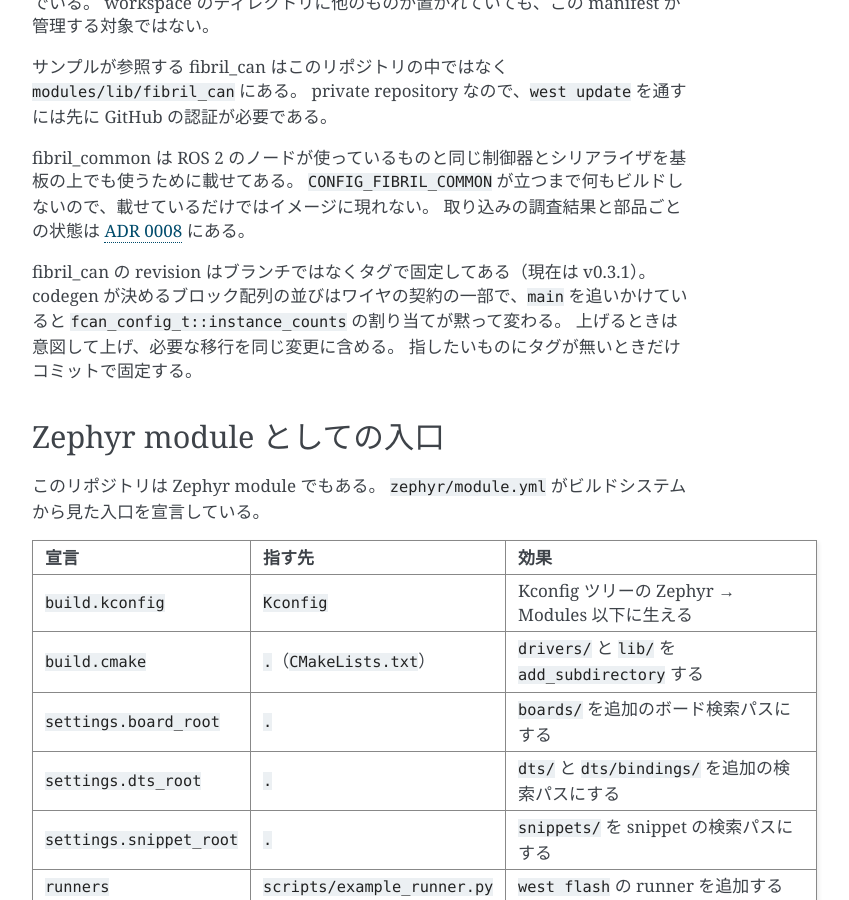
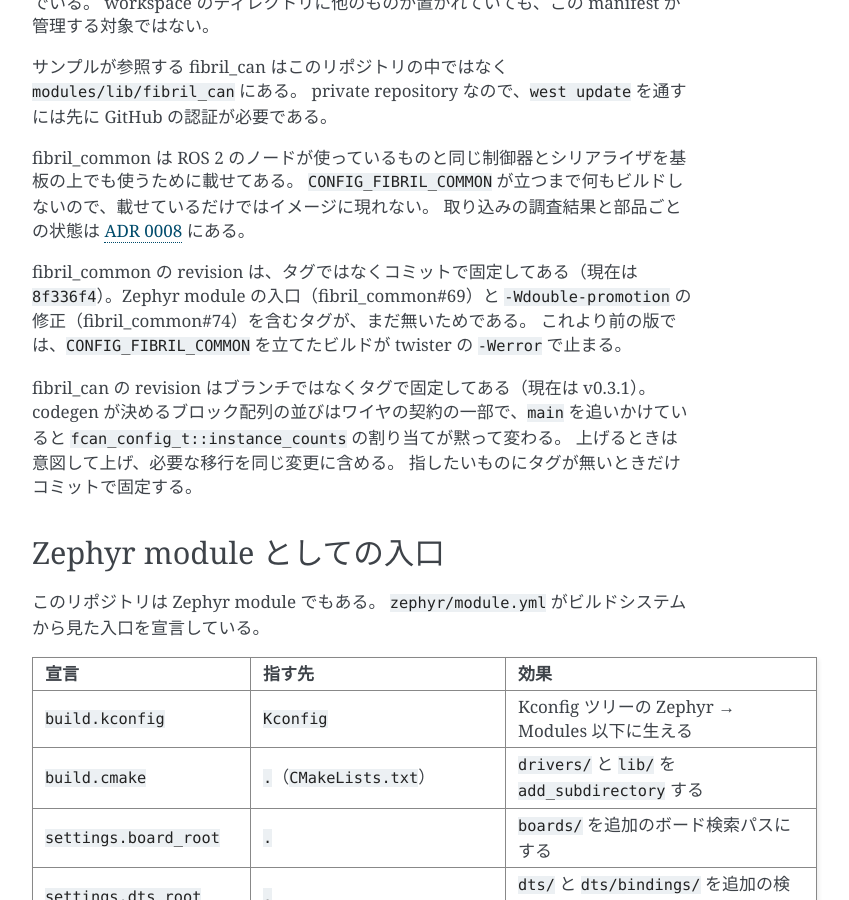
Before and after one commit to ForteFibre/fibril_zephyr, a Sphinx documentation site: the page built from doc/overview.md, in a window 1280 px wide and 900 px high, scrolled down 768 px. Shown: the whole window, without its empty margins (388-1237 px from the left). Built offline with Sphinx 7.4.7, drawn with Linux system fonts in a browser that asks for light colours.

Commit message:
chore(west): fibril_common を #74 の merge に上げる
#74 で -Wdouble-promotion を直した。これより前の版では、CONFIG_FIBRIL_COMMON を
立てる lib/motor_control のテストが twister の -Werror で止まる。

Co-Authored-By: Claude Opus 5.5 (1M context) <noreply@anthropic.com>

```diff
--- a/doc/overview.md
+++ b/doc/overview.md
@@ -35,6 +35,9 @@ private repository なので、`west update` を通すには先に GitHub の認
 fibril_common は ROS 2 のノードが使っているものと同じ制御器とシリアライザを基板の上でも使うために載せてある。
 `CONFIG_FIBRIL_COMMON` が立つまで何もビルドしないので、載せているだけではイメージに現れない。
 取り込みの調査結果と部品ごとの状態は [ADR 0008](adr/0008-fibril-common-integration.md) にある。
+
+fibril_common の revision は、タグではなくコミットで固定してある（現在は `8f336f4`）。Zephyr module の入口（fibril_common#69）と `-Wdouble-promotion` の修正（fibril_common#74）を含むタグが、まだ無いためである。
+これより前の版では、`CONFIG_FIBRIL_COMMON` を立てたビルドが twister の `-Werror` で止まる。
 
 fibril_can の revision はブランチではなくタグで固定してある（現在は v0.3.1）。
 codegen が決めるブロック配列の並びはワイヤの契約の一部で、`main` を追いかけていると `fcan_config_t::instance_counts` の割り当てが黙って変わる。
--- a/west.yml
+++ b/west.yml
@@ -42,6 +42,9 @@ manifest:
       #
       # タグではなくコミットなのは、Zephyr module の入口（fibril_common #69）
       # を含むタグがまだ無いため。1.0.19 はそれより前を指している。
-      revision: ebf42f692e41ccafe6f5005768f85b363e5f639e
+      #
+      # #74 の -Wdouble-promotion の修正を含む。これより前の版では、
+      # CONFIG_FIBRIL_COMMON を立てたビルドが twister の -Werror で止まる。
+      revision: 8f336f4838694dc20b52f15b3385573e74af01c8
       url: https://github.com/ForteFibre/fibril_common.git
       path: modules/lib/fibril_common
```
